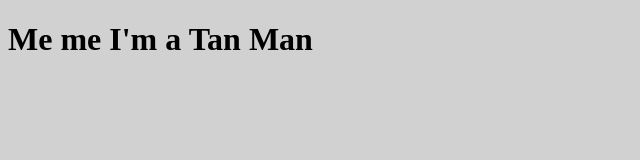
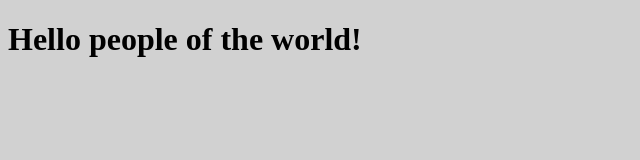
Before and after one commit to JACLYNHATCH/hello-world, a plain HTML site: page index.html in a window 1280 px wide. Shown: the whole page, without its empty margins (0-640 px from the left). Drawn offline with Linux system fonts and the light colour scheme.

Commit message:
changed wording

```diff
--- a/index.html
+++ b/index.html
@@ -8,6 +8,6 @@
     <link rel="stylesheet" type="text/css" media="screen" href="main.css" />
 </head>
 <body>
-    <H1>Me me I'm a Tan Man</H1>
+    <H1>Hello people of the world!</H1>
 </body>
 </html>
```
